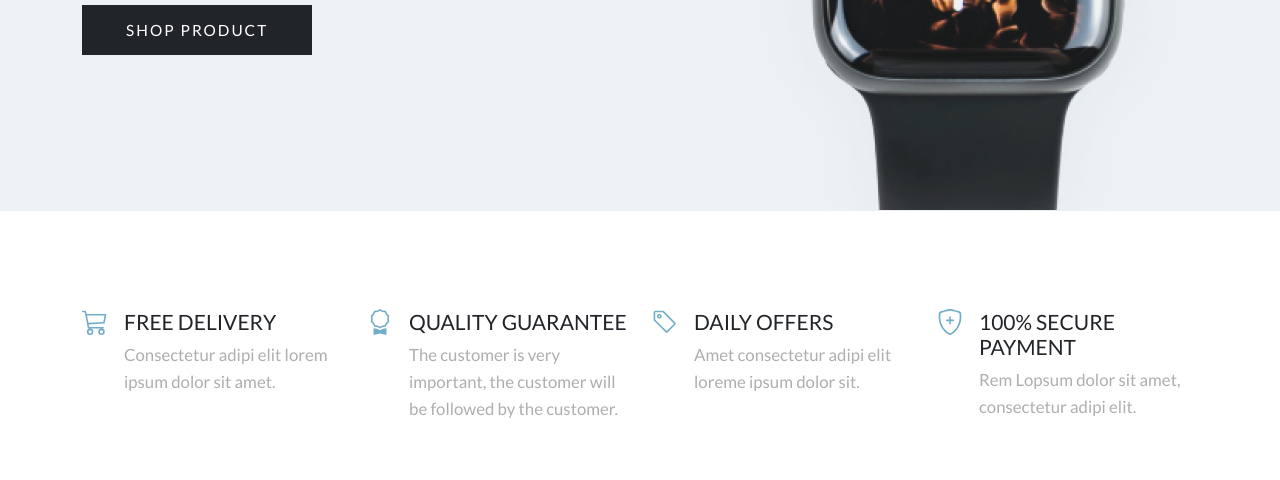
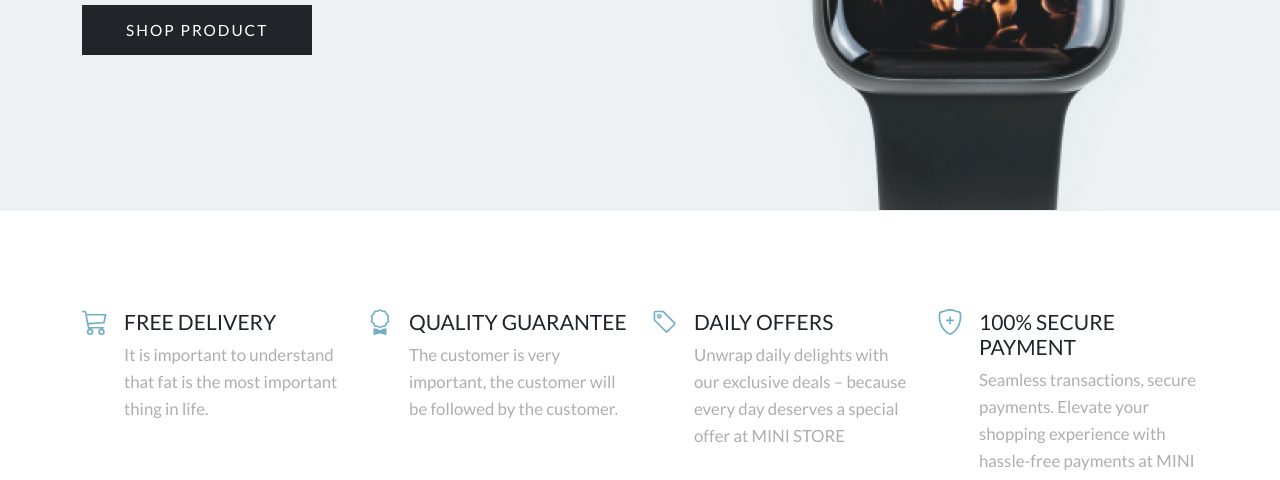
Before and after one commit to flankerbolt/mini-store, a plain HTML site: page index.html in a window 1280 px wide. Shown: the part 466-946 px from the top of the page. Drawn offline with nearby package versions, Linux system fonts and the light colour scheme.

Commit message:
Update index.html

```diff
--- a/index.html
+++ b/index.html
@@ -290,7 +290,7 @@
               </div>
               <div class="icon-box-content">
                 <h3 class="card-title text-uppercase text-dark">Free delivery</h3>
-                <p>Consectetur adipi elit lorem ipsum dolor sit amet.</p>
+                <p>It is important to understand that fat is the most important thing in life.</p>
               </div>
             </div>
           </div>
@@ -316,7 +316,7 @@
               </div>
               <div class="icon-box-content">
                 <h3 class="card-title text-uppercase text-dark">Daily offers</h3>
-                <p>Amet consectetur adipi elit loreme ipsum dolor sit.</p>
+                <p>Unwrap daily delights with our exclusive deals – because every day deserves a special offer at MINI STORE</p>
               </div>
             </div>
           </div>
@@ -329,7 +329,7 @@
               </div>
               <div class="icon-box-content">
                 <h3 class="card-title text-uppercase text-dark">100% secure payment</h3>
-                <p>Rem Lopsum dolor sit amet, consectetur adipi elit.</p>
+                <p>Seamless transactions, secure payments. Elevate your shopping experience with hassle-free payments at MINI STORE</p>
               </div>
             </div>
           </div>
```
